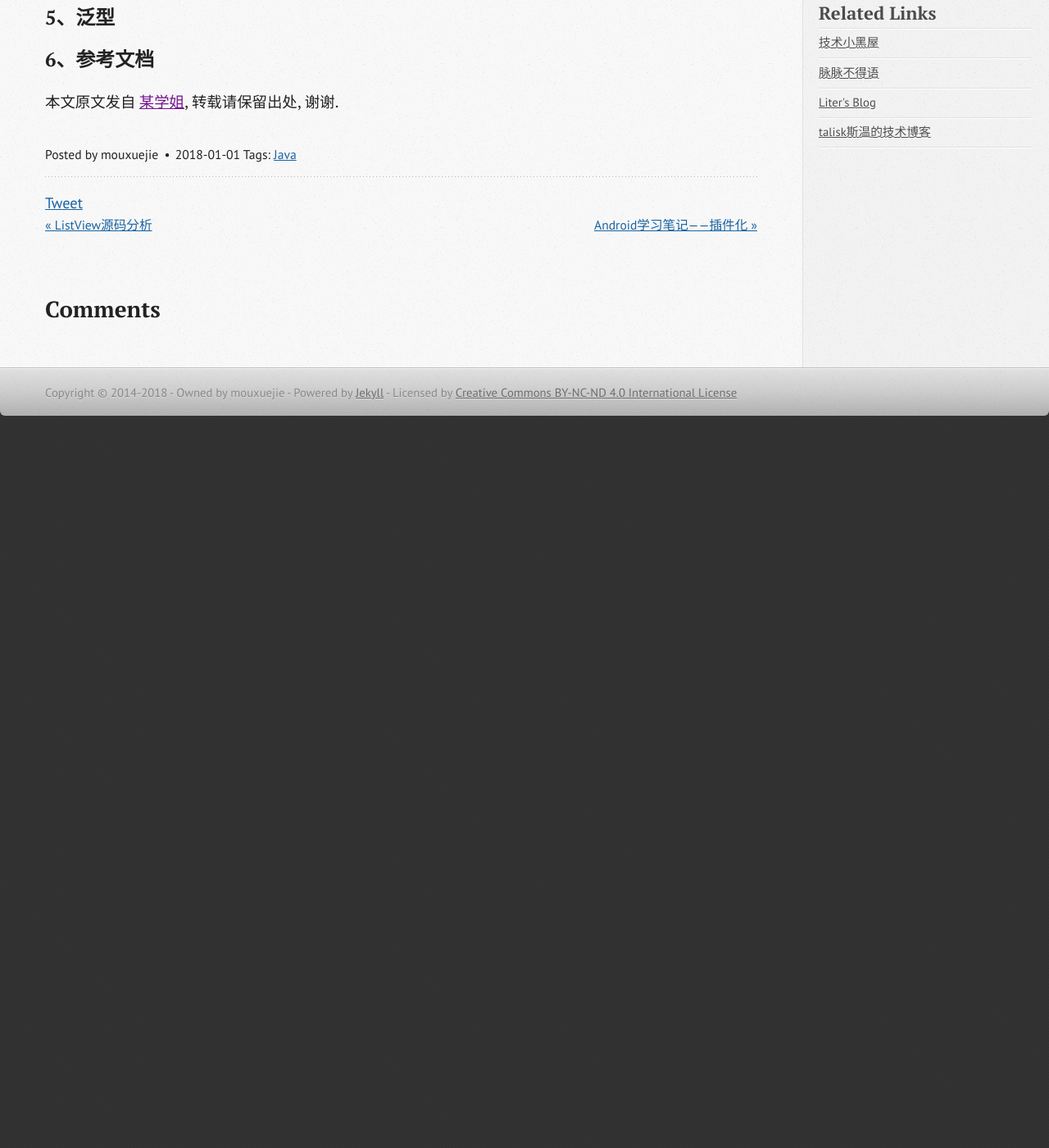
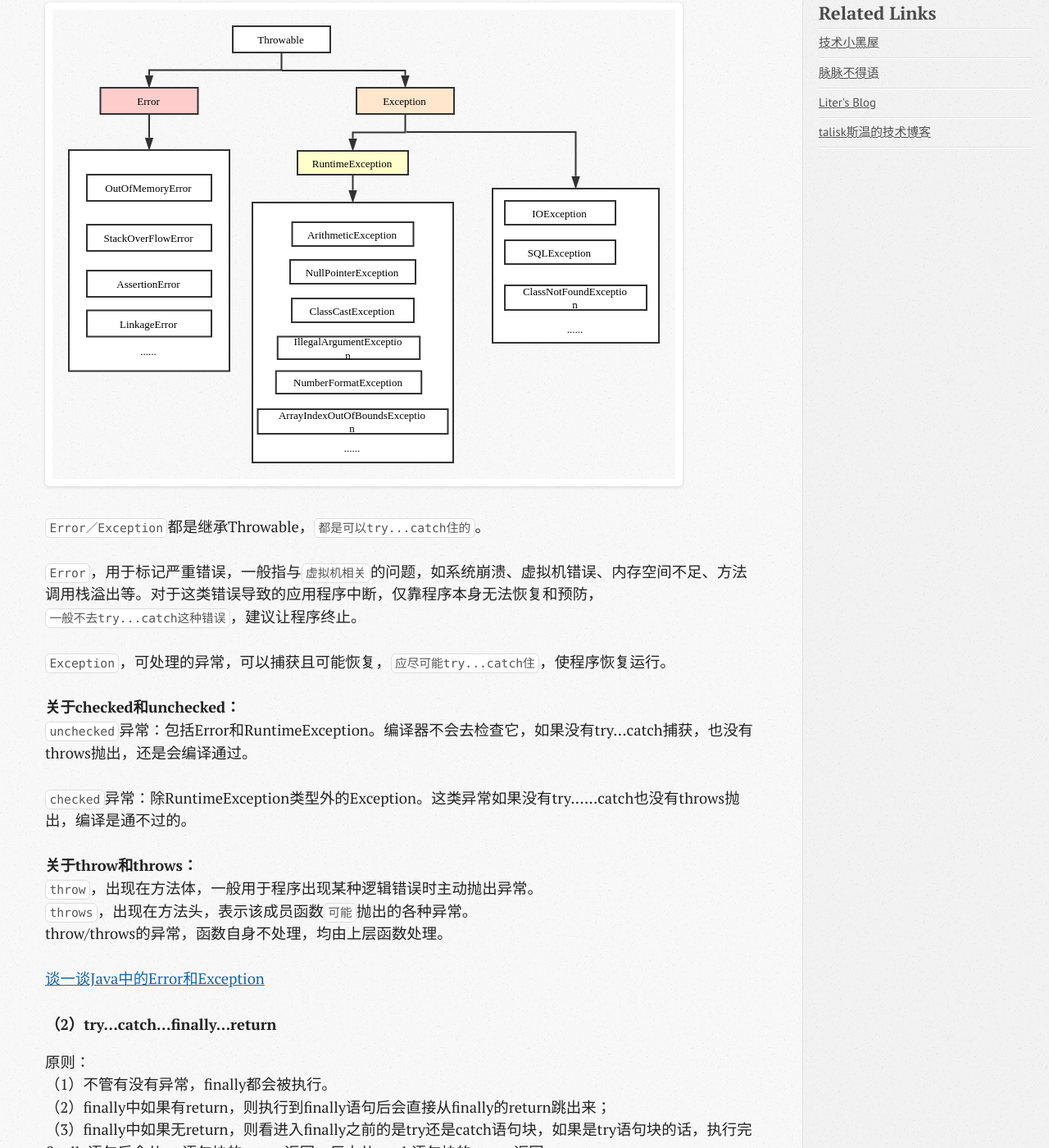
Before and after one commit to wangxinghe/wangxinghe.github.io, a Jekyll site: the page built from _posts/2018-01-01-learning-notes-java-basis.md, in a window 1280 px wide and 1400 px high, scrolled down 1256 px. Shown: the whole window at 82% size. Built offline with Jekyll 4.4.1, drawn with Linux system fonts in a browser that asks for light colours; comment, search, counter and statistics services are not loaded; before the commit the page ends 1807 px from its top, so only the background shows below that; some of the changed text lies outside the part shown.

Commit message:
[update]

```diff
--- a/_posts/2018-01-01-learning-notes-java-basis.md
+++ b/_posts/2018-01-01-learning-notes-java-basis.md
@@ -10,7 +10,10 @@ tags: [Java]
 **1、hashCode()/equal()**
 **2、深拷贝／浅拷贝**
 **3、拆箱／装箱**
-**4、Error／Exception**
+**4、异常**
+**（1）Error／Exception**
+**（2）try...catch...finally**
+**（3）static{...}异常**
 **5、泛型**
 **6、参考文档**
 
@@ -36,12 +39,79 @@ Long l1 = new Long(100);
 Long l2 = new Long(100);
 l1 == l2 ?
 
-### 4、Error／Exception
+### 4、异常
 
-    static {
-        ...
-        异常
+#### （1）Error／Exception
+
+![](/image/2018-01-01-learning-notes-java-basis/Error-Exception.svg)
+
+`Error／Exception`都是继承Throwable，`都是可以try...catch住的`。
+
+`Error`，用于标记严重错误，一般指与`虚拟机相关`的问题，如系统崩溃、虚拟机错误、内存空间不足、方法调用栈溢出等。对于这类错误导致的应用程序中断，仅靠程序本身无法恢复和预防，`一般不去try...catch这种错误`，建议让程序终止。
+
+`Exception`，可处理的异常，可以捕获且可能恢复，`应尽可能try...catch住`，使程序恢复运行。
+
+**关于checked和unchecked：**
+`unchecked`异常：包括Error和RuntimeException。编译器不会去检查它，如果没有try...catch捕获，也没有throws抛出，还是会编译通过。
+
+`checked`异常：除RuntimeException类型外的Exception。这类异常如果没有try……catch也没有throws抛出，编译是通不过的。
+
+**关于throw和throws：**
+`throw`，出现在方法体，一般用于程序出现某种逻辑错误时主动抛出异常。
+`throws`，出现在方法头，表示该成员函数`可能`抛出的各种异常。
+throw/throws的异常，函数自身不处理，均由上层函数处理。
+
+[谈一谈Java中的Error和Exception](https://blog.csdn.net/goodlixueyong/article/details/47122487)
+
+#### （2）try...catch...finally...return
+
+原则：
+（1）不管有没有异常，finally都会被执行。
+（2）finally中如果有return，则执行到finally语句后会直接从finally的return跳出来；
+（3）finally中如果无return，则看进入finally之前的是try还是catch语句块，如果是try语句块的话，执行完finally语句后会从try语句块的return返回，反之从catch语句块的return返回。
+（4）finally是在try/catch语句块return后面的表达式运算后执行的，所以函数返回值是在finally执行前确定的。无论finally中的代码怎么样，返回的值都不会改变，仍然是之前return语句中保存的值（`对象除外`）。
+
+[Java中try catch finally语句中含有return语句的执行情况（总结版）](https://blog.csdn.net/ns_code/article/details/17485221)
+[java 异常捕捉 ( try catch finally ) 你真的掌握了吗？](http://www.blogjava.net/fancydeepin/archive/2012/07/08/java_try-catch-finally.html)
+
+#### （3）static{...}异常
+
+    public class A {
+
+        static {
+            if (true) {
+                throw new RuntimeException("static test");
+            }
+        }
+
+        public void func() {
+            ...
+        }
     }
+
+    public class Test{
+
+        pubic static void main(int args[]) {
+            try {
+                new A().func();
+            } catch(Exception e) {
+                e.printStackTrace();
+            }
+
+            try {
+                new A().func();
+            } catch(Exception e) {
+                e.printStackTrace();
+            }
+        }
+    }
+
+第一次new A()时，会启动class A的类加载过程，到<clinit>类初始化的时候会执行static代码块，这时候会抛出RuntimeException，类初始化过程失败（erroneous state），这个异常被调用的地方catch住。
+
+第二次new A()时，由于class A的状态为失败（erroneous state），说明已经初始化过且类初始化失败，由于类加载过程只能加载一次，此时会直接抛出NoClassDefFoundError并在调用的地方catch住。
+
+[Java 静态块抛异常之后](http://shihlei.iteye.com/blog/2358390)
+[java类static初始化代码块中抛出未预期的异常，导致该类无法被正常加载](https://blog.csdn.net/mhxy199288/article/details/79422246)
 
 ### 5、泛型
 
```
Also changed, not shown: image/2018-01-01-learning-notes-java-basis/Error-Exception.svg (added).
